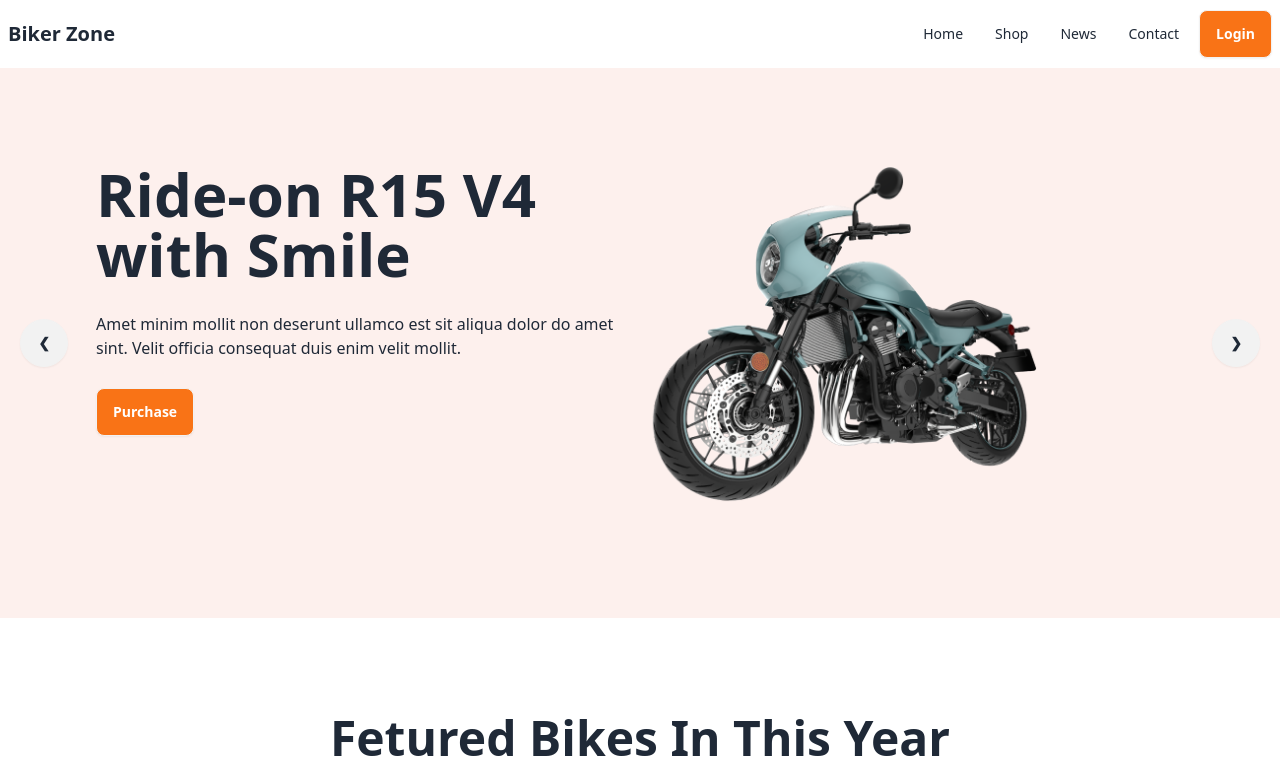
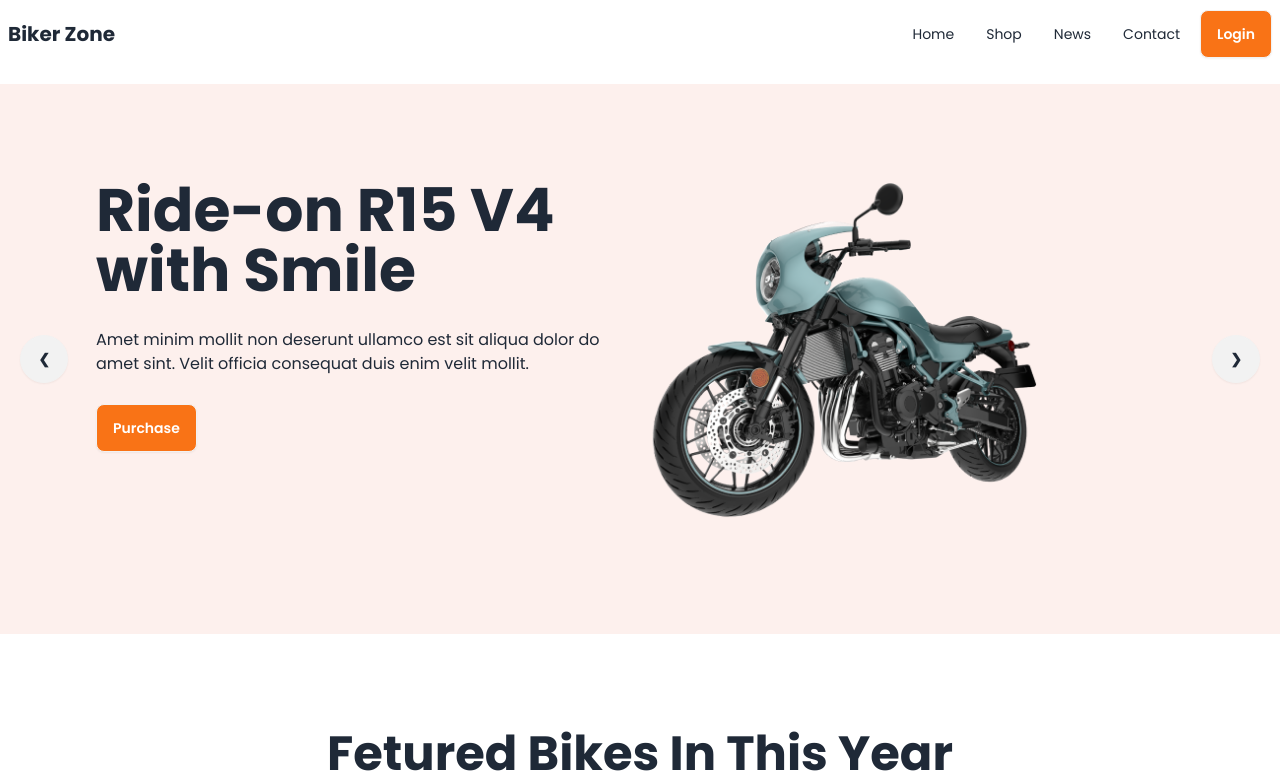
Before and after one commit to Md-KamrulHassan/Biker-Zone-DaisyUI_Tailwind, a plain HTML site: page index.html in a window 1280 px wide. Shown: the top 782 px of the page. Drawn offline with nearby package versions, Linux system fonts and the light colour scheme.

Commit message:
change the font family

```diff
--- a/index.html
+++ b/index.html
@@ -3,6 +3,10 @@
   <head>
     <meta charset="UTF-8" />
     <meta name="viewport" content="width=device-width, initial-scale=1.0" />
+    <!-- Poppins font -->
+    <link rel="preconnect" href="https://fonts.googleapis.com">
+    <link rel="preconnect" href="https://fonts.gstatic.com" crossorigin>
+    <link href="https://fonts.googleapis.com/css2?family=Poppins:ital,wght@0,100;0,200;0,300;0,400;0,500;0,600;0,700;0,800;0,900;1,100;1,200;1,300;1,400;1,500;1,600;1,700;1,800;1,900&display=swap" rel="stylesheet">
     <!-- DaisyUI and Tailwind -->
     <link
       href="https://cdn.jsdelivr.net/npm/daisyui@4.12.14/dist/full.min.css"
@@ -19,6 +23,9 @@
               clifford: "#da373d",
               "bike-primary-bg": " rgb(231,111,81,0.1) ",
             },
+           fontFamily: {
+              poppins: ["Poppins", 'sans-serif'],
+           },
           },
         },
       };
@@ -26,11 +33,11 @@
 
     <title>Biker Zone</title>
   </head>
-  <body>
+  <body class="font-poppins">
     <!-- Header -->
     <header class="max-w-screen-xl mx-auto">
       <!-- Navbar -->
-      <nav>
+      <nav class="mb-4">
         <div class="navbar bg-base-100">
           <div class="flex-1">
             <div class="dropdown">
```
